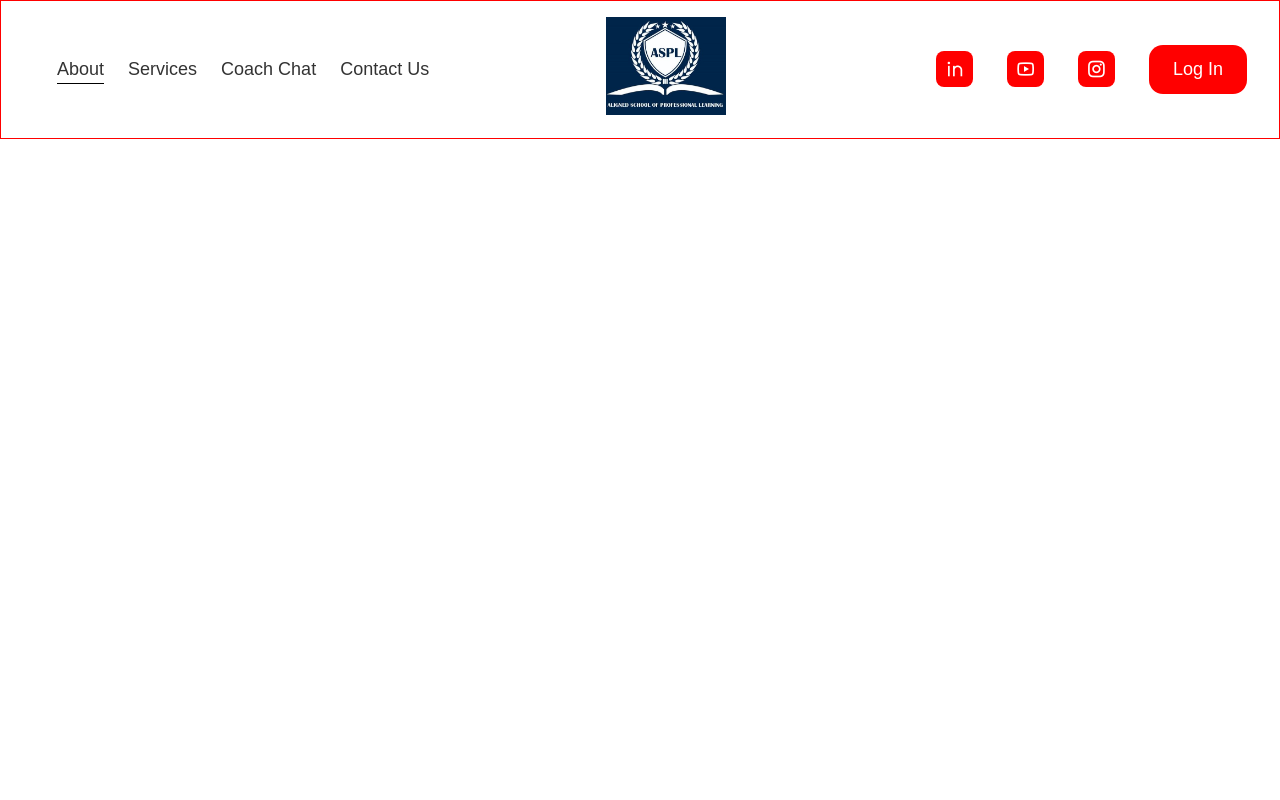
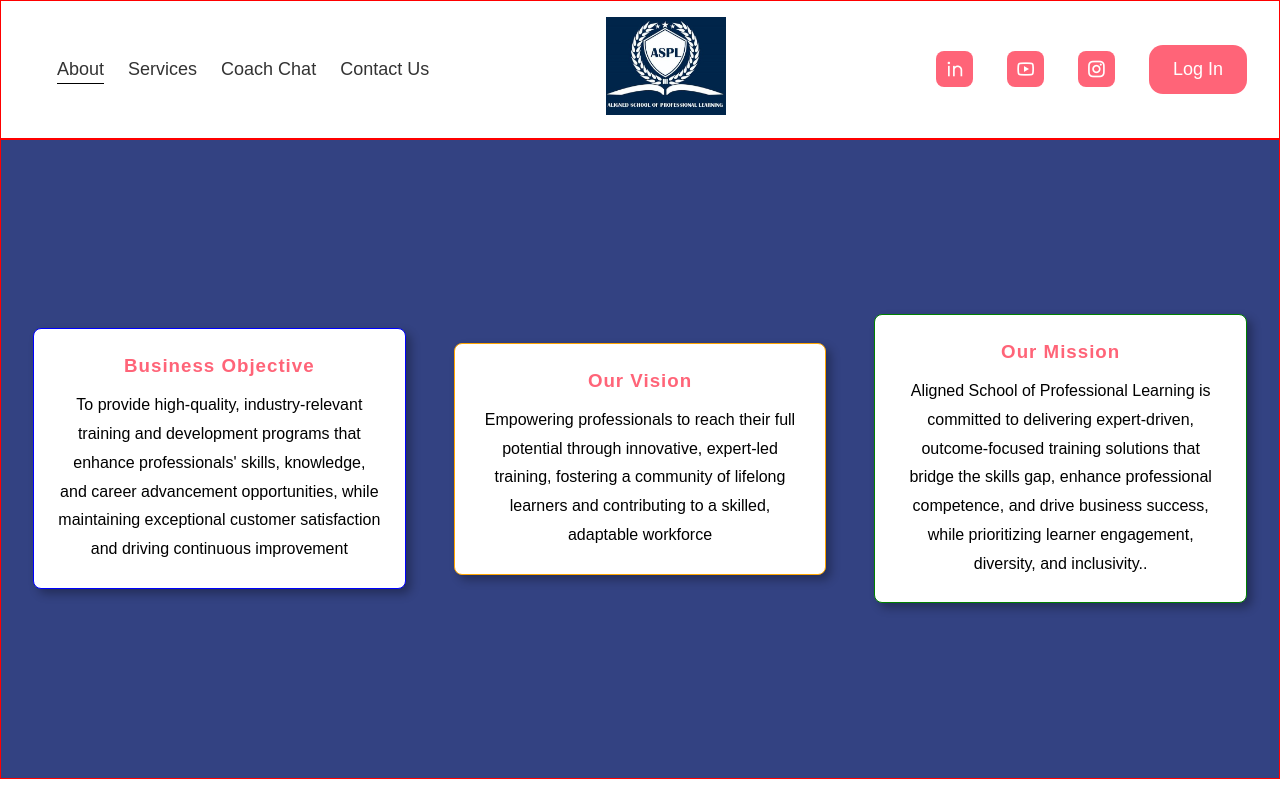
Before and after one commit to taoambali/asplwebsite, a plain HTML site: page index.html in a window 1280 px wide. Drawn offline with Linux system fonts and the light colour scheme.

Commit message:
Second commit

```diff
--- a/css/style.css
+++ b/css/style.css
@@ -31,6 +31,8 @@ ul {
     padding: 0 32px;
     margin: auto;
 }
+
+/* header */
 
 .header {
     border: 1px solid red;
@@ -80,7 +82,7 @@ ul {
 
 .header .social a {
     margin-left: 34px;
-    background-color: red;
+    background-color: #ff6478;;
     color: #fff;
     padding: 4px 8px;
     border-radius: 8px;
@@ -105,3 +107,55 @@ ul {
 .header .social .login:hover {
     opacity: 0.5;
 }
+
+/* Who we are */
+.whoweare {
+    background-color:#334282;
+    color: #fff;
+    border: 1px solid red;
+    height: 80vh;
+}
+
+.whoweare .container {
+    height: 100%;
+    display: grid;
+    grid-template-columns: repeat(3, 1fr);
+    align-items: center;
+    text-align: center;
+    gap: 3rem;
+}
+
+.whoweare .objective,
+.whoweare .vision,
+.whoweare .mission {
+    background-color: #fff;
+    box-shadow: 5px 5px 10px rgba(0, 0, 0, 0.3);
+    padding: 24px;
+    color: #000;
+    border-radius: 8px;
+}
+
+.whoweare h3 {
+    color: #ff6478;
+    letter-spacing: 1px;
+    margin-bottom: 12px;
+}
+
+.whoweare p {
+    line-height: 1.8;
+    /* color: #ff6478; */
+    /* letter-spacing: 1px; */
+}
+
+.whoweare .objective {
+    border: 1px solid blue;
+    /* align-self:flex-start; */
+}
+
+.whoweare .vision {
+    border: 1px solid orange;
+}
+
+.whoweare .mission {
+    border: 1px solid green;
+}
--- a/index.html
+++ b/index.html
@@ -36,6 +36,21 @@
     </header>
 
     <!-- Who we are section -->
-
+     <section id="whoweare" class="whoweare">
+        <div class="container">
+            <div class="objective">
+                <h3>Business Objective</h3>
+                <p>To provide high-quality, industry-relevant training and development programs that enhance professionals' skills, knowledge, and career advancement opportunities, while maintaining exceptional customer satisfaction and driving continuous improvement</p>
+            </div>
+            <div class="vision">
+                <h3>Our Vision</h3>
+                <p>Empowering professionals to reach their full potential through innovative, expert-led training, fostering a community of lifelong learners and contributing to a skilled, adaptable workforce</p>
+            </div>
+            <div class="mission">
+                <h3>Our Mission</h3>
+                <p>Aligned School of Professional Learning is committed to delivering expert-driven, outcome-focused training solutions that bridge the skills gap, enhance professional competence, and drive business success, while prioritizing learner engagement, diversity, and inclusivity..</p>
+            </div>
+        </div>
+     </section>
 </body>
 </html>
```
